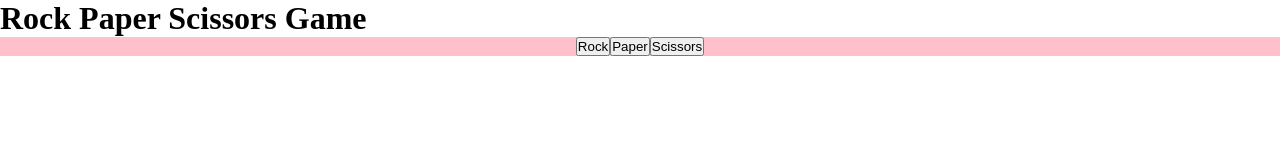
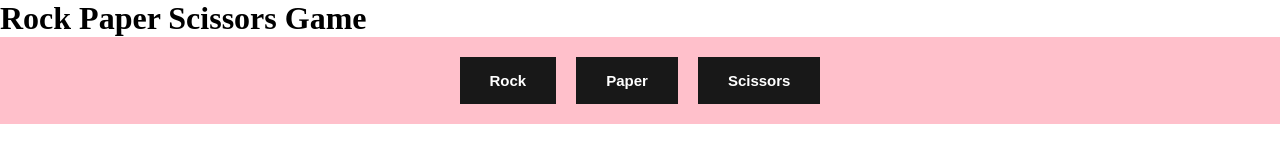
Before and after one commit to johnlombardi389/rock-paper-scissors, a plain HTML site: page index.html in a window 1280 px wide. Drawn offline with Linux system fonts and the light colour scheme.

Commit message:
Styled buttons

```diff
--- a/style.css
+++ b/style.css
@@ -10,3 +10,20 @@
   justify-content: center;
   background-color: pink;
 }
+
+button {
+  border: none;
+  padding: 15px 30px;
+  text-align: center;
+  margin: 20px 10px;
+  background-color: rgb(24, 24, 24);
+  color: white;
+  font-family: sans-serif;
+  font-size: 15px;
+  font-weight: bold;
+}
+
+button:hover {
+  transition-duration: 0.3s;
+  background-color: rgb(78, 78, 78);
+}
```
